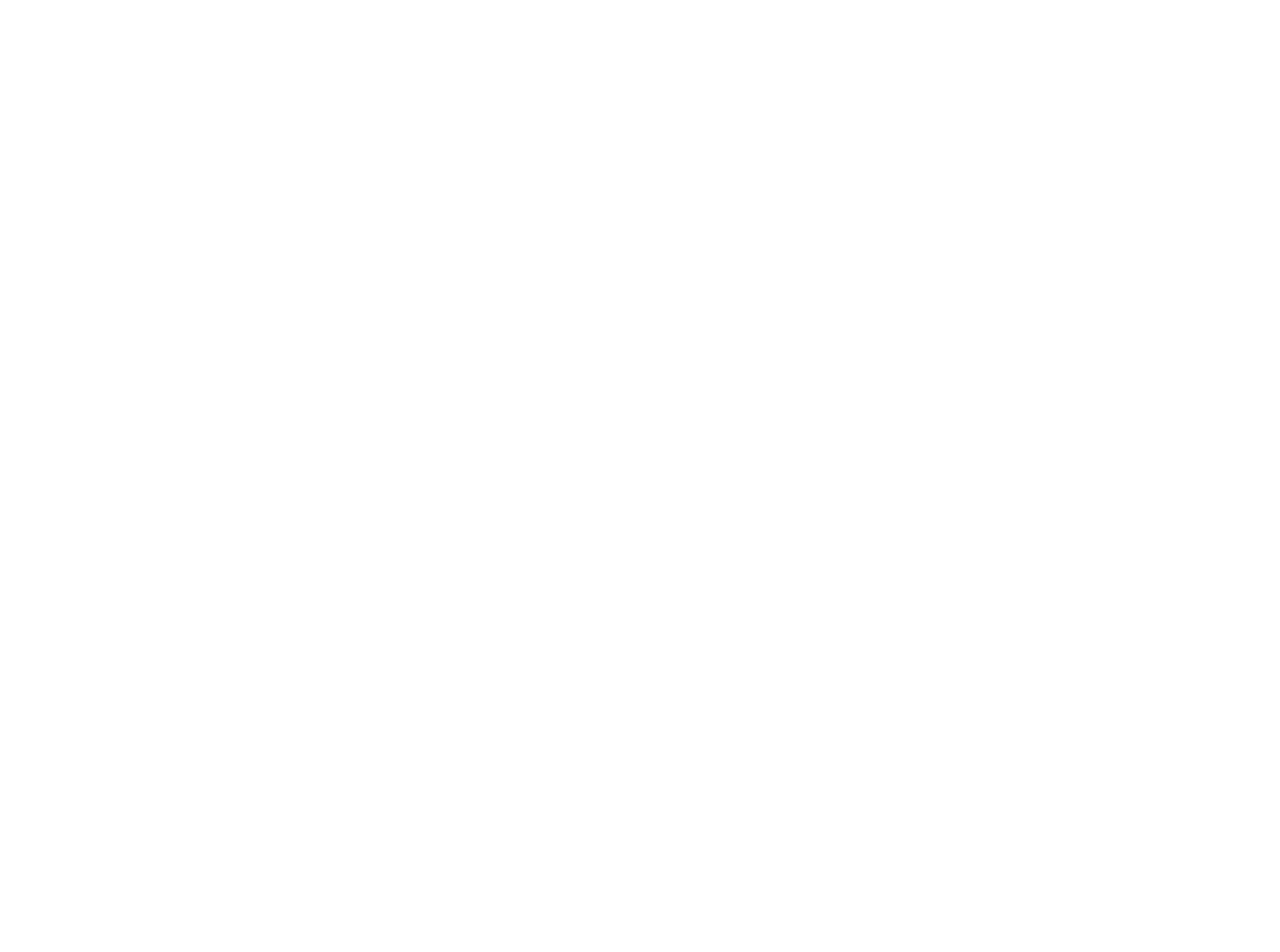
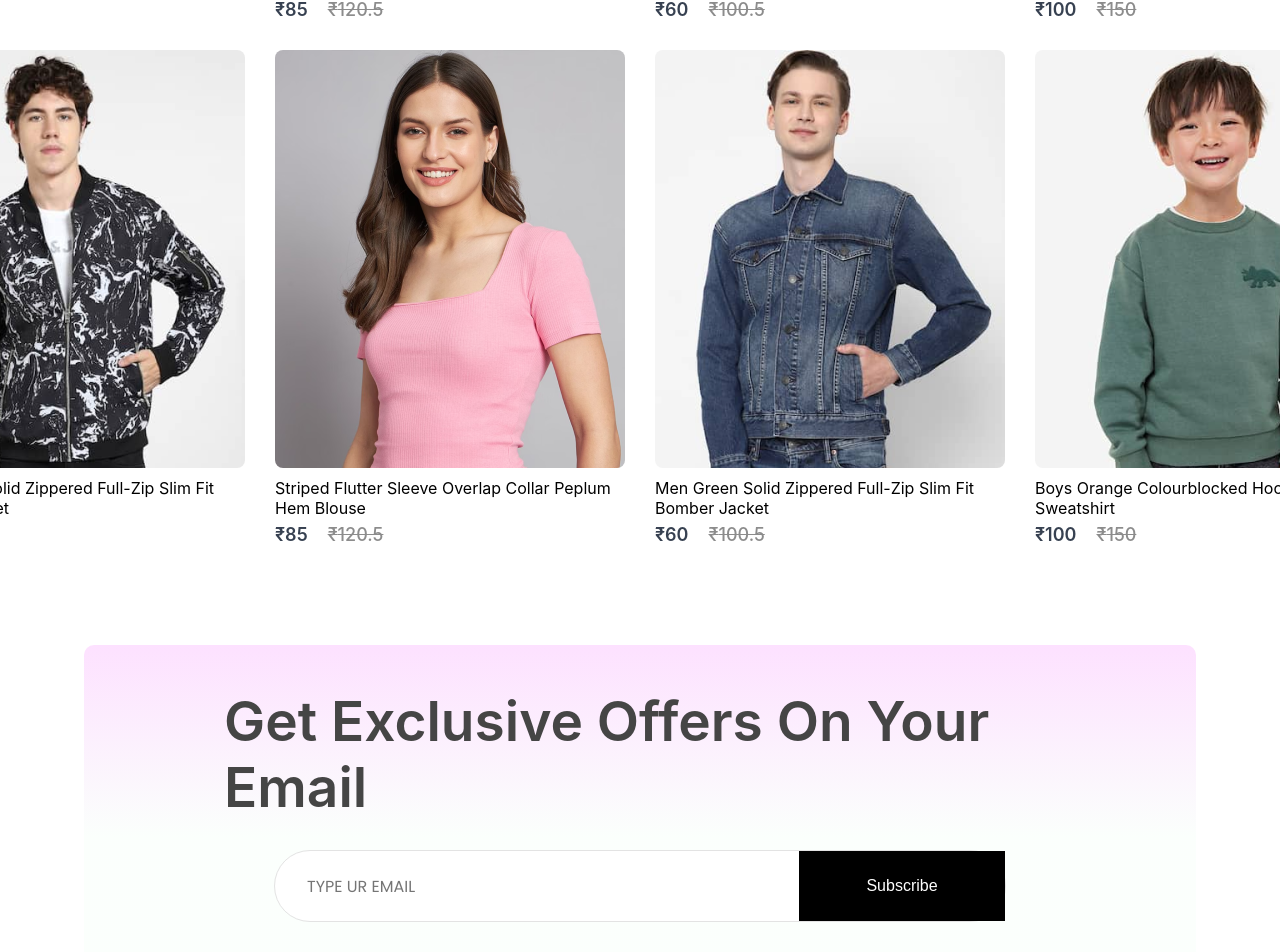
Before and after one commit to jayabalaji2002/ONE4All, a React (Create React App) app in the folder client/: page / in a window 1280 px wide. Shown: the part 3000-3952 px from the top of the page. Before the commit the page ends 2387 px from the top, so only its background shows below. Built offline with nearby package versions, Linux system fonts and the light colour scheme.

Commit message:
NewCollection and NewsLetter Components adddedd

```diff
--- /dev/null
+++ b/client/src/Components/NewCollections/NewCollections.css
@@ -0,0 +1,29 @@
+.newcollections{
+    display: flex;
+    flex-direction: column;
+    align-items: center;
+    gap: 10px;
+    /* height: 90vh; */
+    margin-top: 90px;
+    margin-bottom: 100px;
+}
+
+.newcollections h1{
+    color: #171717;
+    font-size: 50px;
+    font-weight: 600;
+}
+
+.newcollections hr{
+    width: 200px;
+    height: 6px;
+    border-radius: 10px;
+    background: #252525;
+}
+
+.collections{
+    display: grid;
+    grid-template-columns: 1fr 1fr 1fr 1fr;
+    margin-top: 50px;
+    gap: 30px;
+}
--- /dev/null
+++ b/client/src/Components/NewCollections/NewCollections.jsx
@@ -0,0 +1,29 @@
+import React from "react";
+import "./NewCollections.css";
+import new_collection from "../Assets/new_collections";
+import Item from "../Item/Item";
+
+const NewCollections = () => {
+  return (
+    <div className="newcollections">
+      <h1>New Collections</h1>
+      <hr />
+      <div className="collections">
+        {new_collection.map((item, i) => {
+          return (
+            <Item
+              key={i}
+              id={item.id}
+              name={item.name}
+              image={item.image}
+              new_price={item.new_price}
+              old_price={item.old_price}
+            />
+          );
+        })}
+      </div>
+    </div>
+  );
+};
+
+export default NewCollections;
--- /dev/null
+++ b/client/src/Components/NewsLetter/NewsLetter.css
@@ -0,0 +1,57 @@
+.newsletter{
+    width: 65%;
+    height: 40vh;
+    display: flex;
+    flex-direction: column;
+    align-items: center;
+    justify-content: center;
+    margin: 50px auto auto auto;
+    padding: 0px 140px;
+    margin-bottom: 150px;
+    background:linear-gradient(180deg, #fde1ff 0%,#e1ffea22 60%);
+    gap: 30px;
+    border-radius: 10px;
+}
+
+.newsletter h1{
+    color: #454545;
+    font-size: 55px;
+    font-weight: 600;
+}
+.newsletter p{
+    color: #454545;
+    font-size: 20px;
+}
+
+.newsletter div{
+    display: flex;
+    align-items: center;
+    justify-content: space-between;
+    background: white;
+    width: 730px;
+    height: 70px;
+    border-radius: 80px;
+    border: 1px solid #e3e3e3;
+}
+
+.newsletter input{
+    width: 500px;
+    margin-left: 30px;
+    border: none;
+    outline: none;
+    color: #616162;
+    font-family: 'Poppins';
+    text-transform: uppercase;
+    font-size: 16px;
+}
+
+.newsletter div button{
+    width: 210px;
+    height: 70px;
+    border-radius: none;
+    background: black;
+    color: white;
+    border: none;
+    font-size: 16px;
+    cursor: pointer;
+}
--- /dev/null
+++ b/client/src/Components/NewsLetter/NewsLetter.jsx
@@ -0,0 +1,17 @@
+import React from 'react'
+import './NewsLetter.css'
+
+
+const NewsLetter = () => {
+  return (
+    <div className='newsletter'>
+      <h1>Get Exclusive Offers On Your Email</h1>
+      <div>
+        <input type="email" name="email" placeholder='Type ur Email' />
+        <button>Subscribe</button>
+      </div>
+    </div>
+  )
+}
+
+export default NewsLetter
--- a/client/src/Pages/Shop.jsx
+++ b/client/src/Pages/Shop.jsx
@@ -2,6 +2,8 @@
 import Hero from '../Components/Hero/Hero'
 import Popular from '../Components/Popular/Popular'
 import Offer from '../Components/Offers/Offers'
+import NewCollections from '../Components/NewCollections/NewCollections'
+import NewsLetter from '../Components/NewsLetter/NewsLetter'
 
 function Shop() {
   return (
@@ -9,6 +11,8 @@
         <Hero/>
         <Popular/>
         <Offer/>
+        <NewCollections/>
+        <NewsLetter/>
     </div>
   )
 }
```
Also changed, not shown: client/src/Components/NewCollections.jsx/NewCollections.css (deleted), client/src/Components/NewCollections.jsx/NewCollections.jsx (deleted).
